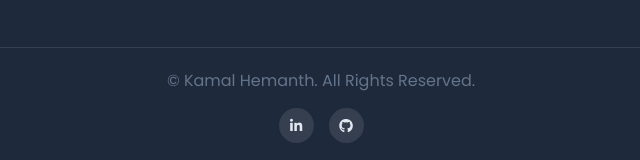
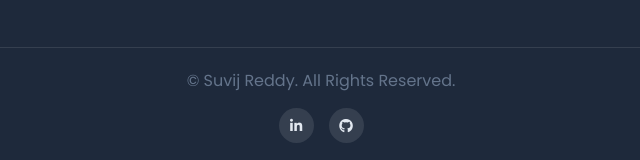
Before and after one commit to rsuvij/suvij.github.io, a plain HTML site: page index.html in a window 1280 px wide. Shown: the part 6184-6344 px from the top of the page, 319-959 px from the left. Drawn offline with Linux system fonts and the light colour scheme.

Commit message:
Update index.html

```diff
--- a/index.html
+++ b/index.html
@@ -356,7 +356,7 @@
                 </div>
             </div>
             <div class="footer-bottom">
-                <p>&copy; <span id="year"></span> Kamal Hemanth. All Rights Reserved.</p>
+                <p>&copy; <span id="year"></span> Suvij Reddy. All Rights Reserved.</p>
                 <div class="footer-social">
                     <a href="#"><i class="fab fa-linkedin-in"></i></a>
                     <a href="#"><i class="fab fa-github"></i></a>
```
